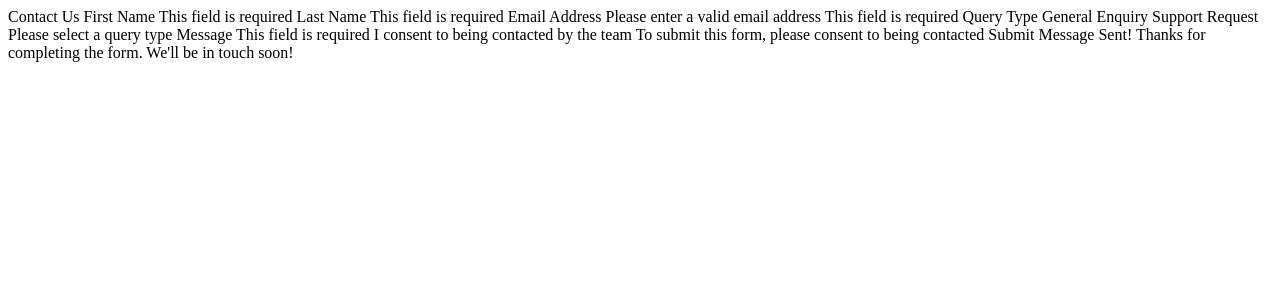
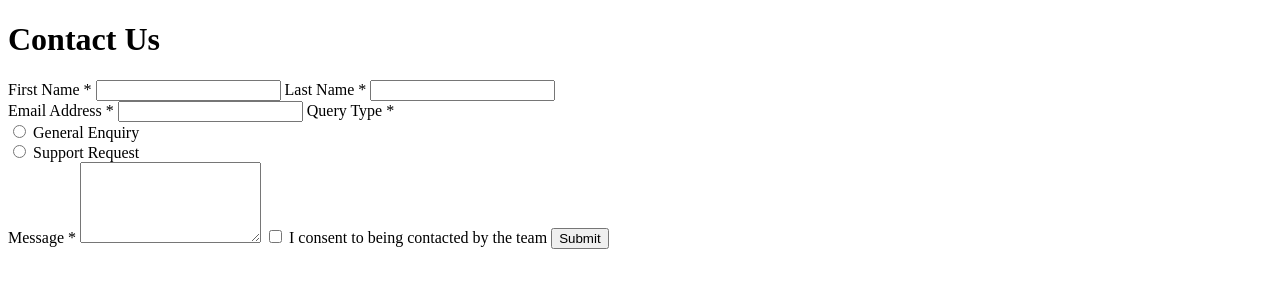
Before and after one commit to carlosarela/codigo, a plain HTML site: page Semana 02/dia01-reto1/index.html in a window 1280 px wide. Drawn offline with Linux system fonts and the light colour scheme.

Commit message:
semana01, dia01-formularios

```diff
--- a/Semana 02/dia01-reto1/index.html
+++ b/Semana 02/dia01-reto1/index.html
@@ -6,35 +6,52 @@
   <title>Formulario</title>
 </head>
 <body>
+  <main class="contact-form">
+    <h1>Contact Us</h1>
 
-  Contact Us
+    <form>
+      <div class="row">
+        <label>
+          First Name <span class="required">*</span>
+          <input type="text" name="first_name"/>
+        </label>
 
-  First Name
-  This field is required
+        <label>
+          Last Name <span class="required">*</span>
+          <input type="text" name="last_name"/>
+        </label>
+      </div>
 
-  Last Name
-  This field is required
+      <label>
+        Email Address <span class="required">*</span>
+        <input type="email" name="email"/>
+      </label>
 
-  Email Address
-  Please enter a valid email address
-  This field is required
+      <label>
+        Query Type <span class="required">*</span>
+        <div class="row">
+          <div class="query-type">
+            <input type="radio" name="query_type" />
+            General Enquiry
+          </div>
+          <div class="query-type">
+            <input type="radio" name="query_type" />
+            Support Request
+          </div>
+      </label>
 
-  Query Type
-  General Enquiry
-  Support Request
-  Please select a query type
+      <label>
+        Message <span class="required">*</span>
+        <textarea rows="5"></textarea>
+      </label>
 
-  Message
-  This field is required
+      <label>
+        <input type="checkbox" />
+        I consent to being contacted by the team
+      </label>
 
-  I consent to being contacted by the team
-  To submit this form, please consent to being contacted
-
-  Submit
-
-  Message Sent!
-  Thanks for completing the form. We'll be in touch soon!
-
-
+      <input type="submit" value="Submit" />
+    </form>
+  </main>
 </body>
 </html>
```
